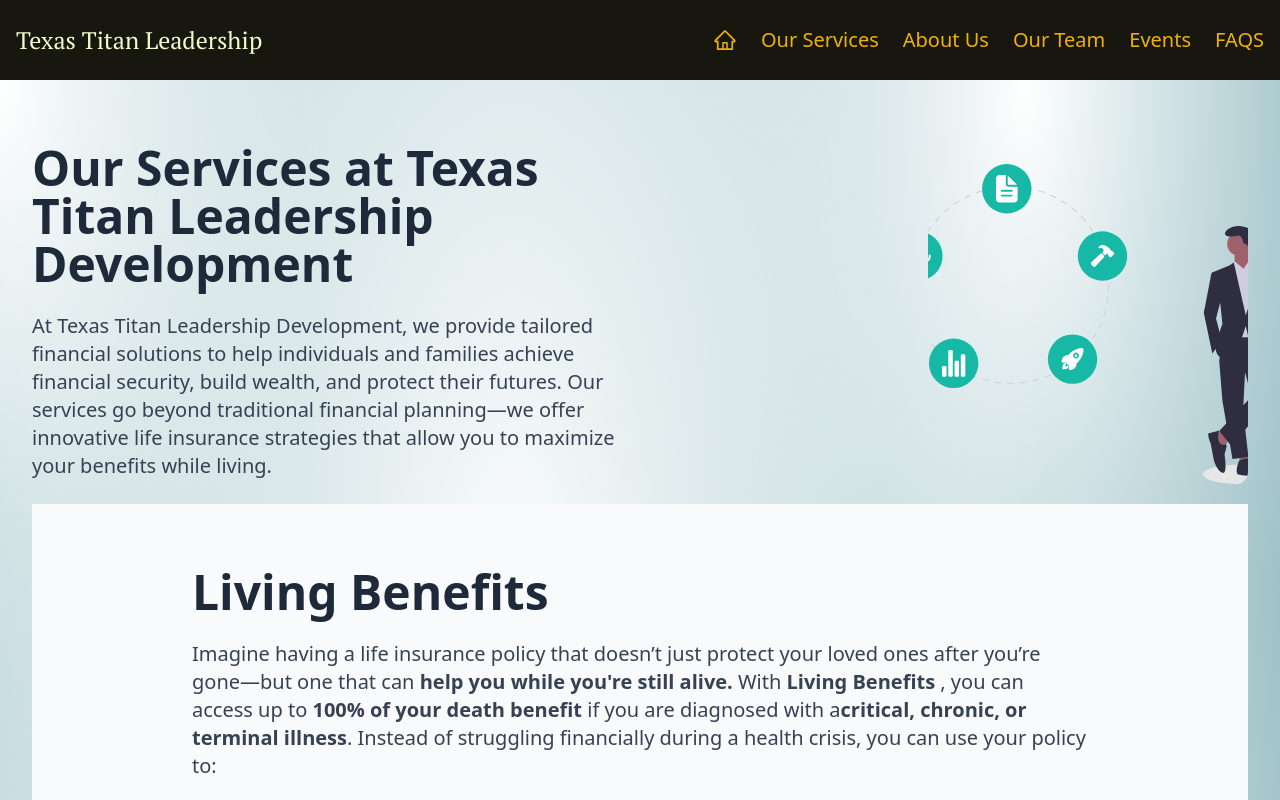
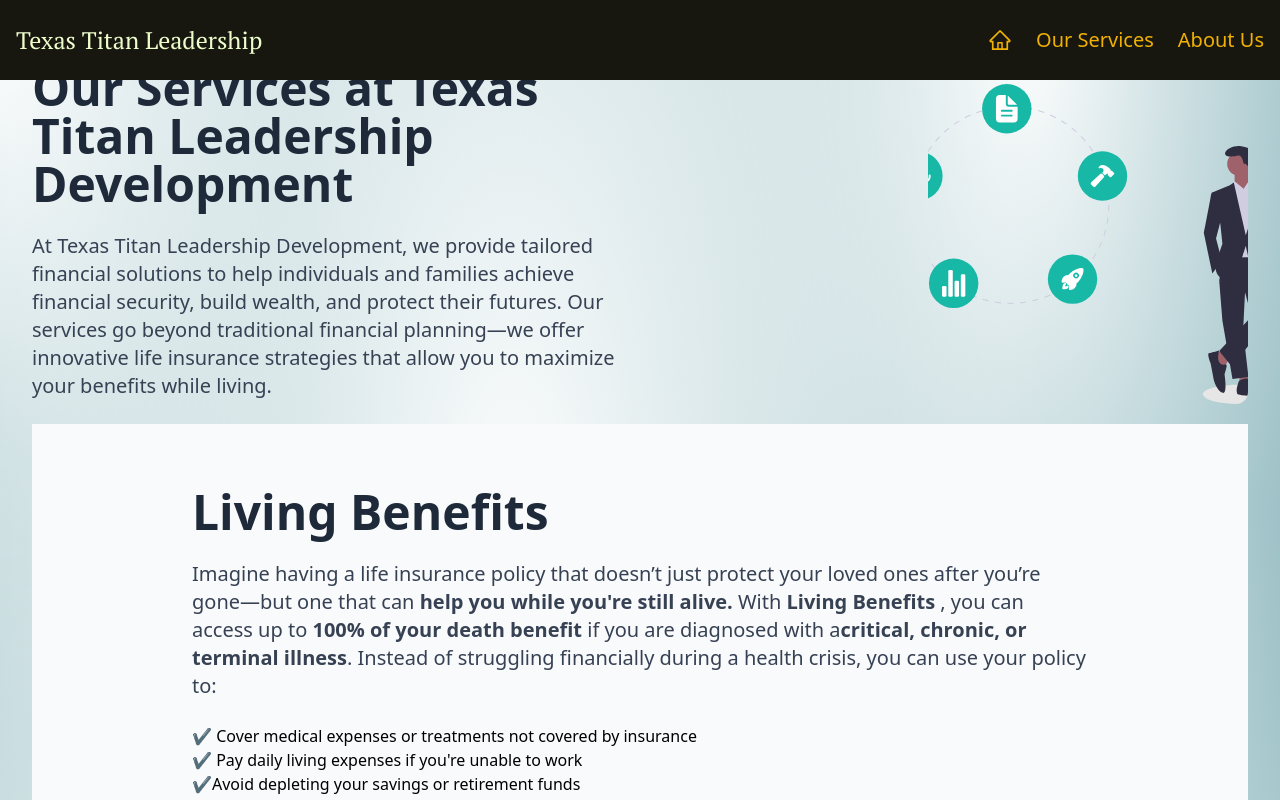
Before and after one commit to onseriocodes/texastitanleadership, a React (Vite) app: page /ourservices in a window 1280 px wide. Shown: the top 800 px of the page. Built offline with nearby package versions, Linux system fonts and the light colour scheme; a web font is replaced by a local one.

Commit message:
navbar dissapear update test

```diff
--- a/src/components/Navbar.jsx
+++ b/src/components/Navbar.jsx
@@ -1,117 +1,183 @@
+// import React, { useState, useEffect } from "react";
+// import { NavLink } from "react-router-dom";
+// import { AiOutlineHome, AiOutlineLogin } from "react-icons/ai";
+// import { Link } from "react-scroll";
+
+// const Navbar = () => {
+//   const [isMobileMenuOpen, setIsMobileMenuOpen] = useState(false);
+
+//   const toggleMobileMenu = () => {
+//     setIsMobileMenuOpen(!isMobileMenuOpen);
+//   };
+
+//   // scroll state
+//   const [visible, setVisible] = useState(true);
+//   const [menuOpen, setMenuOpen] = useState(false);
+//   let lastScrollY = 0;
+
+//   useEffect(() => {
+//     const handleScroll = () => {
+//       if (window.scrollY > lastScrollY) {
+//         setVisible(false); // Hide navbar on scroll down
+//       } else {
+//         setVisible(true); // Show navbar on scroll up
+//       }
+//       lastScrollY = window.scrollY;
+//     };
+//     window.addEventListener("scroll", handleScroll);
+//     return () => window.removeEventListener("scroll", handleScroll);
+//   }, []);
+
+//   const toggleMenu = () => setMenuOpen(!menuOpen);
+
+//   return (
+//     <nav
+//       className={`sticky top-0 z-50 font-thin  bg-nav text-yellow-500 transition-transform duration-300 ${
+//         visible ? "translate-y-0" : "-translate-y-full"
+//       }`}
+//     >
+//       <div className="container mx-auto px-4 py-6 flex justify-between items-center">
+//         {/* Brand/Logo */}
+//         <NavLink to="/" className="nav-font text-2xl font-bold text-lime-100">
+//           Texas Titan Leadership
+//         </NavLink>
+//         {/* Nav Links (Desktop) */}
+
+//         <div className="hidden md:flex space-x-6 text-xl">
+//           <NavLink
+//             to="/"
+//             className="relative flex items-center space-x-2 text-yellow-500 font-medium hover:text-lime-100"
+//           >
+//             <AiOutlineHome size={24} />
+//           </NavLink>
+
+//           <NavLink
+//             to="/ourservices"
+//             className="hover:text-lime-100   text-yellow-500 rounded-md focus:outline-none"
+//           >
+//             Our Services
+//           </NavLink>
+
+//           <NavLink to="/aboutus" className="hover:text-lime-100">
+//             About Us
+//           </NavLink>
+//           <NavLink to="/ourteam" className="hover:text-lime-100">
+//             Our Team
+//           </NavLink>
+//           <NavLink to="/events" className="hover:text-lime-100">
+//             Events
+//           </NavLink>
+//           <NavLink to="/ourfaqs" className="hover:text-lime-100">
+//             FAQS
+//           </NavLink>
+//           {/* <NavLink to="/login" className="hover:text-lime-100">
+//             <AiOutlineLogin size={24} />
+//           </NavLink> */}
+//         </div>
+//         {/* Mobile Menu Button */}
+//         <button
+//           onClick={toggleMobileMenu}
+//           className="block md:hidden text-gray-300 hover:text-white"
+//         >
+//           <svg
+//             className="w-6 h-6"
+//             xmlns="http://www.w3.org/2000/svg"
+//             fill="none"
+//             viewBox="0 0 24 24"
+//             stroke="currentColor"
+//           >
+//             <path
+//               strokeLinecap="round"
+//               strokeLinejoin="round"
+//               strokeWidth="2"
+//               d="M4 6h16M4 12h16M4 18h16"
+//             />
+//           </svg>
+//         </button>
+//       </div>
+//       {/* Mobile Menu */}
+//       {isMobileMenuOpen && (
+//         <div className="md:hidden bg-gray-800 text-gray-300">
+//           <a href="#home" className="block px-4 py-2 hover:bg-gray-700">
+//             Home
+//           </a>
+//           <a href="#features" className="block px-4 py-2 hover:bg-gray-700">
+//             Features
+//           </a>
+//           <a href="#pricing" className="block px-4 py-2 hover:bg-gray-700">
+//             Pricing
+//           </a>
+//           <a href="#contact" className="block px-4 py-2 hover:bg-gray-700">
+//             Contact
+//           </a>
+//         </div>
+//       )}
+//     </nav>
+//   );
+// };
+
+// export default Navbar;
 import React, { useState, useEffect } from "react";
 import { NavLink } from "react-router-dom";
-import { AiOutlineHome, AiOutlineLogin } from "react-icons/ai";
-import { Link } from "react-scroll";
+import { AiOutlineHome } from "react-icons/ai";
 
 const Navbar = () => {
   const [isMobileMenuOpen, setIsMobileMenuOpen] = useState(false);
+  const [visible, setVisible] = useState(true);
+  const [lastScrollY, setLastScrollY] = useState(window.scrollY);
 
   const toggleMobileMenu = () => {
     setIsMobileMenuOpen(!isMobileMenuOpen);
   };
 
-  // scroll state
-  const [visible, setVisible] = useState(true);
-  const [menuOpen, setMenuOpen] = useState(false);
-  let lastScrollY = 0;
-
   useEffect(() => {
     const handleScroll = () => {
-      if (window.scrollY > lastScrollY) {
-        setVisible(false); // Hide navbar on scroll down
+      const currentScrollY = window.scrollY;
+
+      if (currentScrollY > 50 && currentScrollY > lastScrollY) {
+        setVisible(false); // Hide on scroll down
       } else {
-        setVisible(true); // Show navbar on scroll up
+        setVisible(true); // Show on scroll up
       }
-      lastScrollY = window.scrollY;
+
+      setLastScrollY(currentScrollY);
     };
+
     window.addEventListener("scroll", handleScroll);
     return () => window.removeEventListener("scroll", handleScroll);
-  }, []);
-
-  const toggleMenu = () => setMenuOpen(!menuOpen);
+  }, [lastScrollY]);
 
   return (
     <nav
-      className={`sticky top-0 z-50 font-thin  bg-nav text-yellow-500 transition-transform duration-300 ${
+      className={`fixed top-0 w-full z-50 font-thin bg-nav text-yellow-500 transition-transform duration-300 ${
         visible ? "translate-y-0" : "-translate-y-full"
       }`}
     >
       <div className="container mx-auto px-4 py-6 flex justify-between items-center">
-        {/* Brand/Logo */}
         <NavLink to="/" className="nav-font text-2xl font-bold text-lime-100">
           Texas Titan Leadership
         </NavLink>
-        {/* Nav Links (Desktop) */}
-
         <div className="hidden md:flex space-x-6 text-xl">
           <NavLink
             to="/"
-            className="relative flex items-center space-x-2 text-yellow-500 font-medium hover:text-lime-100"
+            className="flex items-center space-x-2 hover:text-lime-100"
           >
             <AiOutlineHome size={24} />
           </NavLink>
-
-          <NavLink
-            to="/ourservices"
-            className="hover:text-lime-100   text-yellow-500 rounded-md focus:outline-none"
-          >
+          <NavLink to="/ourservices" className="hover:text-lime-100">
             Our Services
           </NavLink>
-
           <NavLink to="/aboutus" className="hover:text-lime-100">
             About Us
           </NavLink>
-          <NavLink to="/ourteam" className="hover:text-lime-100">
-            Our Team
-          </NavLink>
-          <NavLink to="/events" className="hover:text-lime-100">
-            Events
-          </NavLink>
-          <NavLink to="/ourfaqs" className="hover:text-lime-100">
-            FAQS
-          </NavLink>
-          {/* <NavLink to="/login" className="hover:text-lime-100">
-            <AiOutlineLogin size={24} />
-          </NavLink> */}
         </div>
-        {/* Mobile Menu Button */}
         <button
           onClick={toggleMobileMenu}
           className="block md:hidden text-gray-300 hover:text-white"
         >
-          <svg
-            className="w-6 h-6"
-            xmlns="http://www.w3.org/2000/svg"
-            fill="none"
-            viewBox="0 0 24 24"
-            stroke="currentColor"
-          >
-            <path
-              strokeLinecap="round"
-              strokeLinejoin="round"
-              strokeWidth="2"
-              d="M4 6h16M4 12h16M4 18h16"
-            />
-          </svg>
+          ☰
         </button>
       </div>
-      {/* Mobile Menu */}
-      {isMobileMenuOpen && (
-        <div className="md:hidden bg-gray-800 text-gray-300">
-          <a href="#home" className="block px-4 py-2 hover:bg-gray-700">
-            Home
-          </a>
-          <a href="#features" className="block px-4 py-2 hover:bg-gray-700">
-            Features
-          </a>
-          <a href="#pricing" className="block px-4 py-2 hover:bg-gray-700">
-            Pricing
-          </a>
-          <a href="#contact" className="block px-4 py-2 hover:bg-gray-700">
-            Contact
-          </a>
-        </div>
-      )}
     </nav>
   );
 };
```
